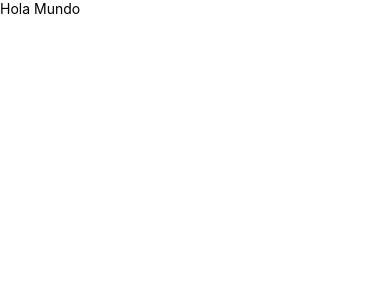
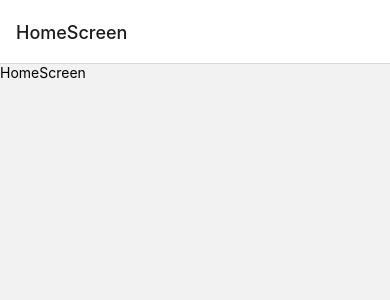
Before and after one commit to RichardWhiteG2/PeliculasAPP-RN, a React Native app: screen / in a window 390 px wide. Shown: the top 300 px of the page. Built offline with nearby package versions, Linux system fonts and the light colour scheme.

Commit message:
Funciona Stack

```diff
--- a/App.tsx
+++ b/App.tsx
@@ -1,13 +1,16 @@
+import 'react-native-gesture-handler';
 import React from 'react'
 import { NavigationContainer } from '@react-navigation/native';
 import { Text, View } from 'react-native'
+import { Navigation } from './src/navigation/Navigation';
 
  const App = () => {
   return (
     <NavigationContainer>
-      <View>
+      {/* <View>
         <Text>Hola Mundo</Text>
-      </View>
+      </View> */}
+      <Navigation/>
     </NavigationContainer>
 
   )
--- a/package.json
+++ b/package.json
@@ -10,9 +10,12 @@
     "test": "jest"
   },
   "dependencies": {
+    "@react-native-masked-view/masked-view": "^0.2.8",
     "@react-navigation/native": "^6.1.6",
+    "@react-navigation/stack": "^6.3.16",
     "react": "18.2.0",
     "react-native": "0.71.4",
+    "react-native-gesture-handler": "^2.9.0",
     "react-native-safe-area-context": "^4.5.0",
     "react-native-screens": "^3.20.0"
   },
--- a/src/navigation/Navigation.tsx
+++ b/src/navigation/Navigation.tsx
@@ -6,7 +6,7 @@ import { DetailScreen } from '../screens/DetailScreen';
 
 const Stack = createStackNavigator();
 
-function Navigation() {
+export const Navigation= ()=> {
   return (
     <Stack.Navigator
     >
```
Also changed, not shown: 2 other files (tests, documents, lock files or other folders).
